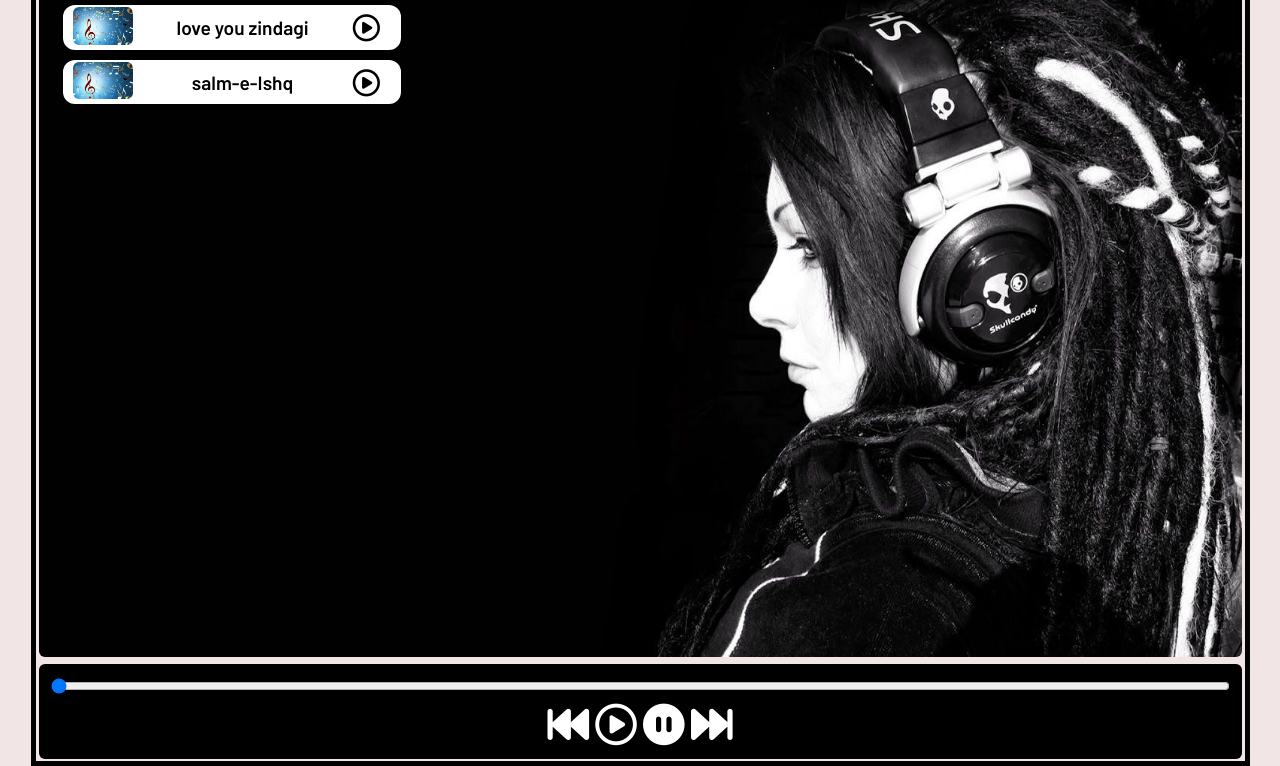
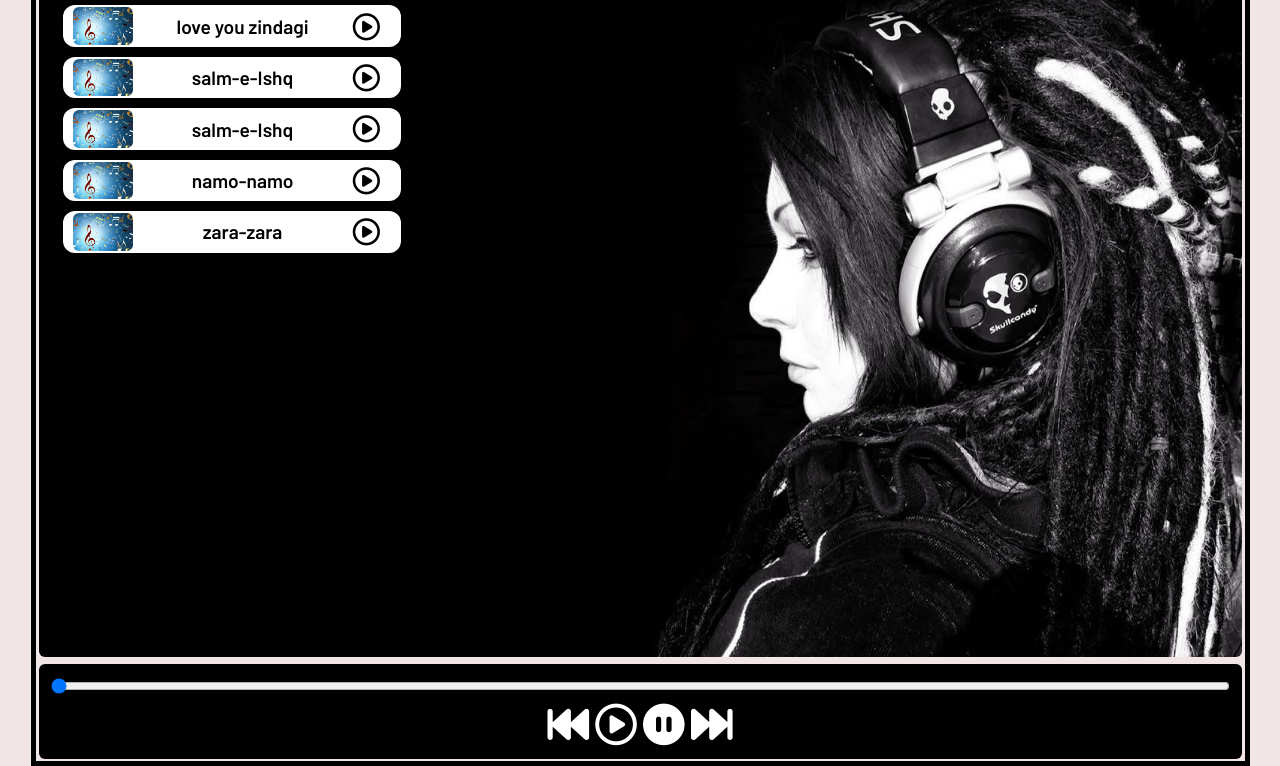
Before and after one commit to NidhiSharma2004/spotify-clone, a plain HTML site: page index.html in a window 1280 px wide. Shown: the part 164-930 px from the top of the page. Drawn offline with Linux system fonts and the light colour scheme.

Commit message:
song name added

```diff
--- a/action.js
+++ b/action.js
@@ -5,12 +5,14 @@ let Player = document.getElementById("Player");
 
 const songItem = document.querySelectorAll(".songItem")
 
+// to add song name dynamically
+
 let songs = [
     {Name:"love you zindagi", filePath:"audio/song1.mp3", coverPath: "covers/download.jpg" },
     {Name:"salm-e-Ishq", filePath:"audio/song2.mp3", coverPath: "covers/download.jpg" },
-    // {Name:"salm-e-Ishq", filePath:"audio/song3.mp3", coverPath: "covers/download.jpg" },
-    // {Name:"namo-namo", filePath:"audio/song4.mp3", coverPath: "covers/download.jpg" },
-    // {Name:"zara-zara", filePath:"audio/song5.mp3", coverPath: "covers/download.jpg" },
+    {Name:"salm-e-Ishq", filePath:"audio/song3.mp3", coverPath: "covers/download.jpg" },
+    {Name:"namo-namo", filePath:"audio/song4.mp3", coverPath: "covers/download.jpg" },
+    {Name:"zara-zara", filePath:"audio/song5.mp3", coverPath: "covers/download.jpg" },
     // {Name:"dilbar",       filePath:"audio/song6.mp3", coverPath: "covers/download.jpg" },
     // {Name:"ishq sufiyana", filePath:"audio/song7.mp3", coverPath: "covers/download.jpg" },
     // {Name:"vaaste",        filePath:"audio/song8.mp3", coverPath: "covers/download.jpg" },
@@ -20,7 +22,9 @@ let songs = [
     // {Name:"namo-namo", filePath:"audio/song4.mp3", coverPath: "covers/download.jpg" },
 ]
 
+// after slecting all songitem i have to make each song ka index song ke index ke equall
 songItem.forEach((element,i)=>{
+    console.log(element,i)
     element.querySelector(".songName").innerText = songs[i].Name;
 });
 
--- a/index.html
+++ b/index.html
@@ -1,14 +1,17 @@
 <!DOCTYPE html>
 <html lang="en">
-
   <head>
     <meta charset="UTF-8" />
     <meta http-equiv="X-UA-Compatible" content="IE=edge" />
 
     <meta name="viewport" content="width=device-width, initial-scale=1.0" />
-  <link rel="stylesheet" href="https://cdnjs.cloudflare.com/ajax/libs/font-awesome/6.0.0-beta3/css/all.min.css"
+    <link
+      rel="stylesheet"
+      href="https://cdnjs.cloudflare.com/ajax/libs/font-awesome/6.0.0-beta3/css/all.min.css"
       integrity="sha512-Fo3rlrZj/k7ujTnHg4CGR2D7kSs0v4LLanw2qksYuRlEzO+tcaEPQogQ0KaoGN26/zrn20ImR1DfuLWnOo7aBA=="
-    crossorigin="anonymous" referrerpolicy="no-referrer" />
+      crossorigin="anonymous"
+      referrerpolicy="no-referrer"
+    />
     <link rel="stylesheet" href="style.css" />
     <title>Spotify-your music taste here</title>
   </head>
@@ -33,25 +36,53 @@
         </div>
         <div class="songList">
           <h1>Best Song Collection</h1>
+          <!-- one song item -->
           <div class="songItem">
-          <span class="image">
-            <img src="covers/download.jpg" />
-          </span>
-          <span class="songName">love you zindagi</span>
-          <span class="btn far fa-play-circle playbtn"></span>        </div>
-        <div class="songItem">
-          <span class="image"><img src="covers/download.jpg" /></span>
+            <img src="covers/download.jpg" class="image" />
             <span class="songName">love you zindagi</span>
             <span class="btn far fa-play-circle playbtn"></span>
           </div>
+          <!-- one song item end -->
+          <!-- one song item -->
+          <div class="songItem">
+            <img src="covers/download.jpg" class="image" />
+            <span class="songName"></span>
+            <span class="btn far fa-play-circle playbtn"></span>
+          </div>
+          <!-- one song item end -->
+           <!-- one song item -->
+           <div class="songItem">
+            <img src="covers/download.jpg" class="image" />
+            <span class="songName"></span>
+            <span class="btn far fa-play-circle playbtn"></span>
+          </div>
+          <!-- one song item end -->
+           <!-- one song item -->
+           <div class="songItem">
+            <img src="covers/download.jpg" class="image" />
+            <span class="songName"></span>
+            <span class="btn far fa-play-circle playbtn"></span>
+          </div>
+          <!-- one song item end -->
+           <!-- one song item -->
+           <div class="songItem">
+            <img src="covers/download.jpg" class="image" />
+            <span class="songName"></span>
+            <span class="btn far fa-play-circle playbtn"></span>
+          </div>
+          <!-- one song item end -->
         </div>
       </div>
 
-
-
-
       <div class="bottom">
-      <input type="range" name="range" id="myProgressBar" min="0" value="0" max="100" />
+        <input
+          type="range"
+          name="range"
+          id="myProgressBar"
+          min="0"
+          value="0"
+          max="100"
+        />
         <div class="icons">
           <!-- fontawesome icons -->
           <div class="icons-container">
@@ -65,7 +96,6 @@
     </div>
     <script src="action.js"></script>
   </body>
-
 </html>
 
 <!-- <div class="songItem">
--- a/style.css
+++ b/style.css
@@ -104,7 +104,7 @@ h1{
     margin-bottom: 10px;
     width: 85%;
 }
-.image img{
+.image{
     width: 60px;
     border-radius: 6px;
     margin-left: 10px;
```
Lines whose indentation alone changed are shown as unchanged.
